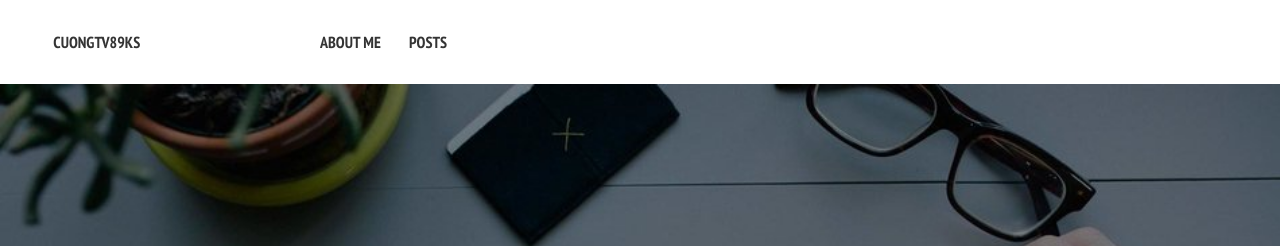
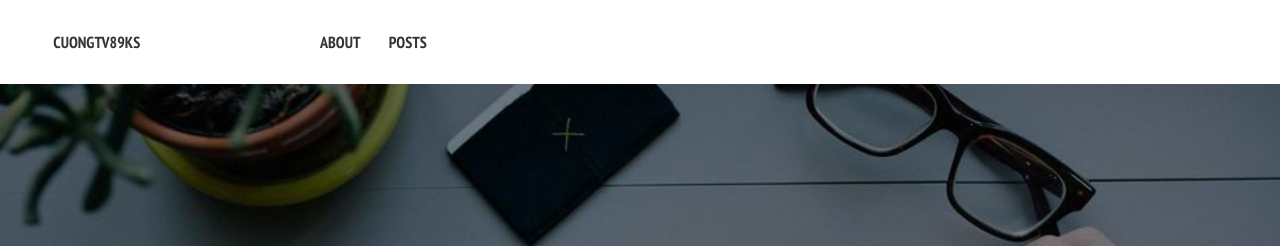
Before and after one commit to cuongtv89ks/cuongtv89ks, a Jekyll site: the page built from index.md, in a window 1280 px wide. Shown: the top 246 px of the page. Built offline with Jekyll 4.4.1, drawn with Linux system fonts in a browser that asks for light colours; nearby versions of some CDN libraries.

```diff
--- a/_data/navigation.yml
+++ b/_data/navigation.yml
@@ -1,6 +1,6 @@
 # Site navigation links
 
-- title: About me
+- title: About
   url: /about/
 
 - title: Posts
```
